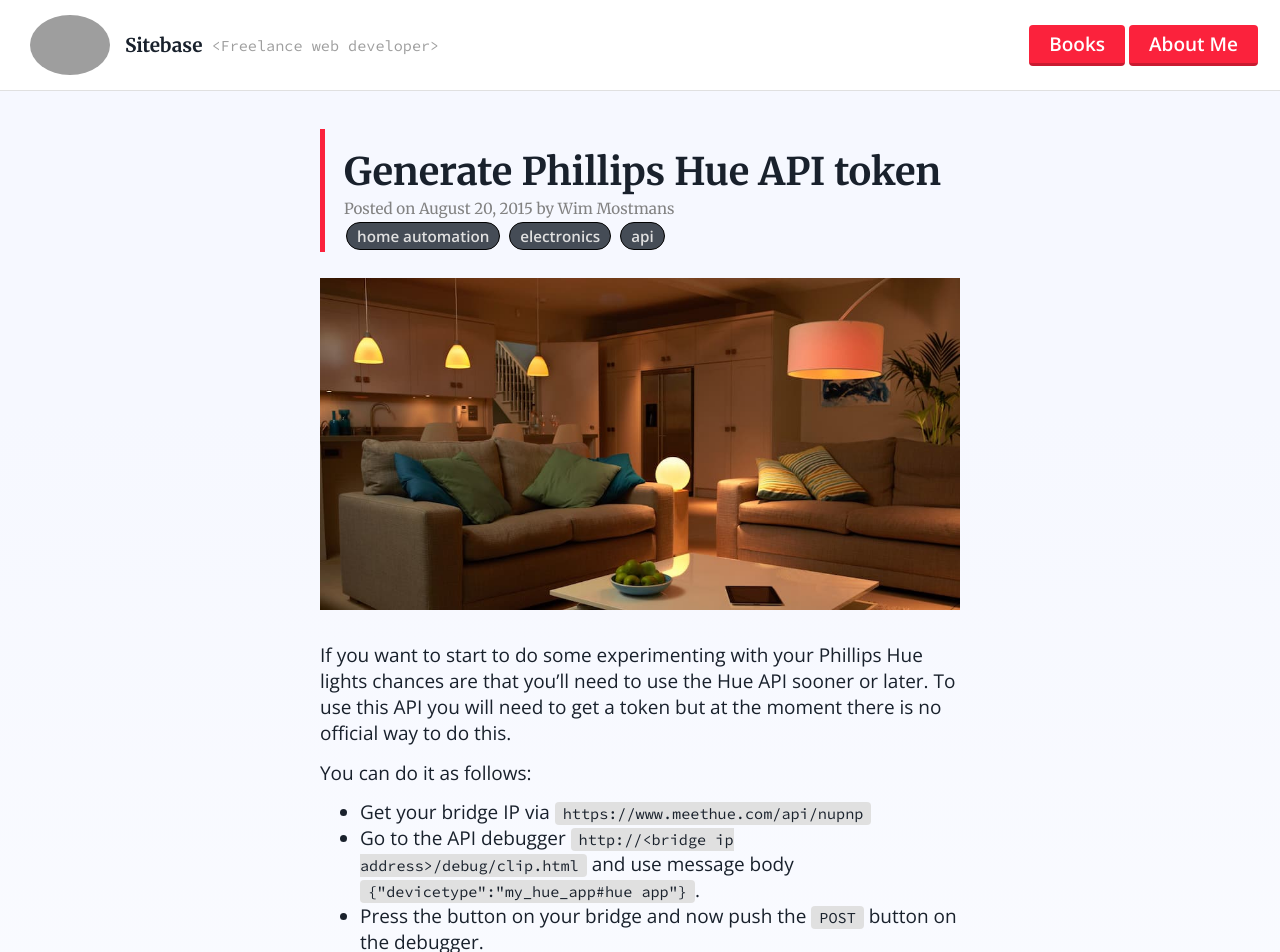
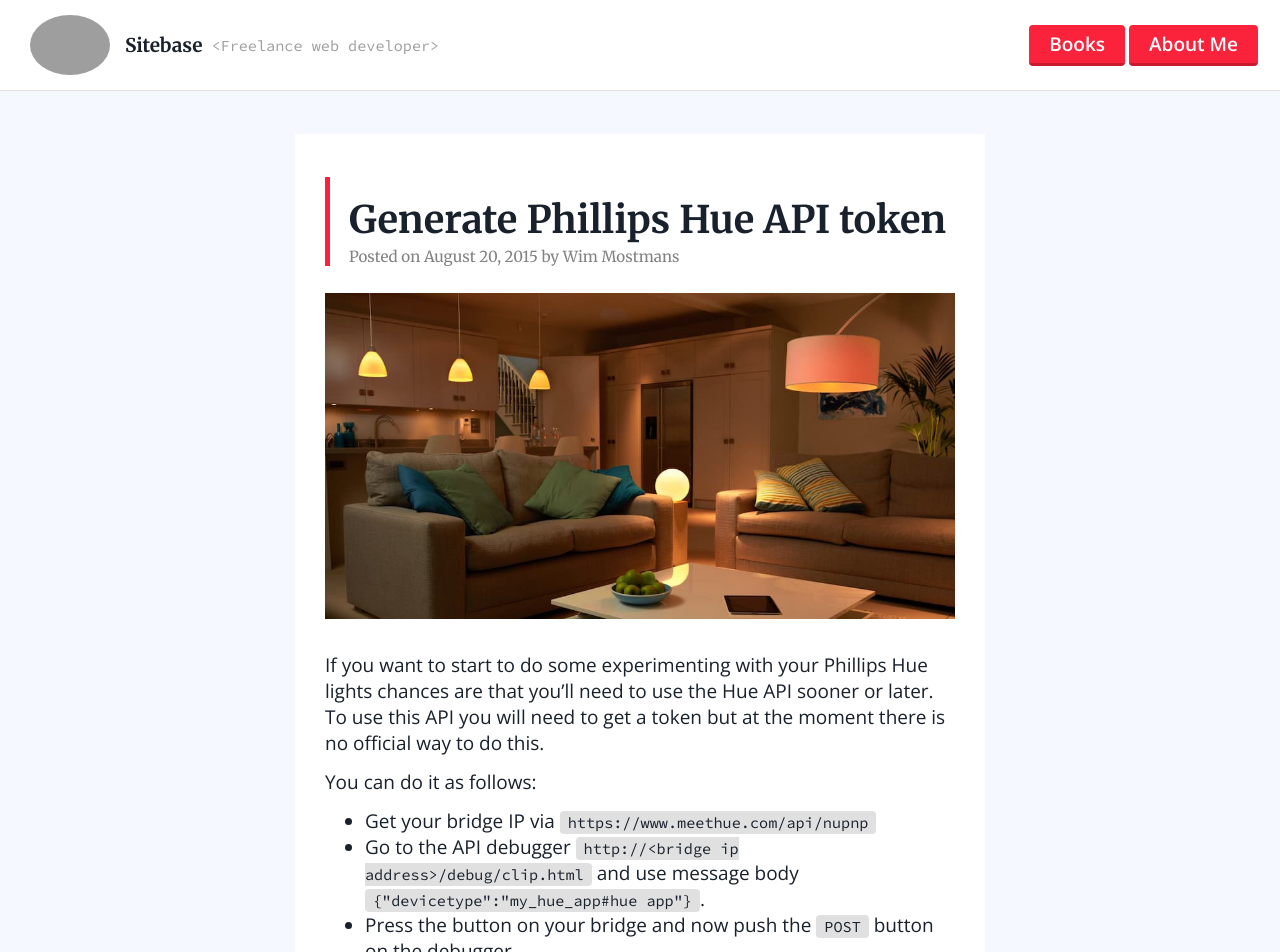
Before and after one commit to Sitebase/sitebase.github.io, a Jekyll site: the page built from _posts/2015-08-20-generate-phillips-hue-api-token.md, in a window 1280 px wide. Shown: the top 952 px of the page. Built offline with Jekyll 4.4.1, drawn with Linux system fonts in a browser that asks for light colours; comment, search, counter and statistics services are not loaded; grey boxes are pictures that could not be loaded.

Commit message:
improved styling and mobile rendering

```diff
--- a/_layouts/books.html
+++ b/_layouts/books.html
@@ -23,7 +23,6 @@
         </div>
     </div>
 </div>
-<hr />
 {% endif %}
 {% endfor %}
 
@@ -48,7 +47,6 @@
         </div>
     </div>
 </div>
-<hr />
 {% endif %}
 {% endfor %}
 
--- a/_layouts/post-index.html
+++ b/_layouts/post-index.html
@@ -20,7 +20,6 @@
     {{ post.excerpt }}
     <a href="{{ site.url }}{{ post.url }}" tabindex="-1" class="button button--transparent">Read More</a>
 </div>
-<hr />
 {% endfor %}
 
 {% include about.html %}
--- a/_layouts/post.html
+++ b/_layouts/post.html
@@ -9,13 +9,6 @@
     <div class="article__head-title">
         <h1>{{ page.title }}</h1>
         <div class="small">Posted on <time datetime="{{ page.date | date_to_xmlschema }}">{{ page.date | date: "%B %d, %Y" }}</time> by Wim Mostmans</div>
-        <div>
-            {% for tag in page.tags %}
-            <a href="#" title="Pages tagged {{ tag }}" class="button button--dark button--tag">{{ tag }}</a>
-            {% unless forloop.last %}
-            {% endunless %}
-            {% endfor %}
-        </div>
     </div>
 
     <img src="{{ site.url }}/images/{{ page.image.feature }}" class="header" />
--- a/assets/css/main.css
+++ b/assets/css/main.css
@@ -36,6 +36,12 @@
     --main-border-radius: 4px;
 }
 
+* {
+    -moz-box-sizing: border-box;
+    -webkit-box-sizing: border-box;
+     box-sizing: border-box;
+}
+
 /**
  * CSS Reset
  */
@@ -45,7 +51,7 @@
     background: rgba(var(--main-color-background));
     font-size: 19px;
     margin: 0;
-    background: linear-gradient(0deg, white, #f6f8ff 80%) ;
+    background-image: linear-gradient(0deg, white, #f6f8ff 50%) ;
 }
 
 h1, h2, h3, h4 {
@@ -82,7 +88,7 @@
     font-size: 0.8em;
     width: 100%;
     background-color: rgb(var(--main-color-secondary));
-    margin: 15px;
+    margin: 0;
     padding: 10px;
     overflow: auto;
     color: rgb(var(--main-color-secondary-alt));
@@ -106,7 +112,7 @@
 [role=main] {
     margin: 2em auto;
     text-align: left;
-    max-width: 640px;
+    max-width: 700px;
 }
 
 [role=main] > * {
@@ -393,6 +399,9 @@
     font-family: var(--main-font-secondary);
     color: rgba(var(--main-color-primary-alt));
     font-size: 19px;
+    background: white;
+    padding: 30px;
+    border: 5px solid #f6f8ff;
 }
 .article h2 {
     padding-block-start: 0.5em;
@@ -478,11 +487,30 @@
 
 @media only screen and (max-width: 750px) {
     [role=main] {
+        max-width: 100%;
         width: auto;
-        margin: 2em;
+        margin: 0;
+    }
+    [role=main] > * {
+        margin-block-end: 1em;
+        margin-block-start: 0em;
+        margin-inline-end: 0px;
+        margin-inline-start: 0px;
     }
     .nav__code {
         display: none;
+    }
+    .article {
+        border: none;
+        width: 100%;
+    }
+    .article img {
+        width: 100%;
+    }
+    .promotion {
+        margin-left: 2%;
+        margin-right: 2%;
+        width: 96%;
     }
     .columns {
         grid-template-columns: 100%;
```
Also changed, not shown: README.md.
